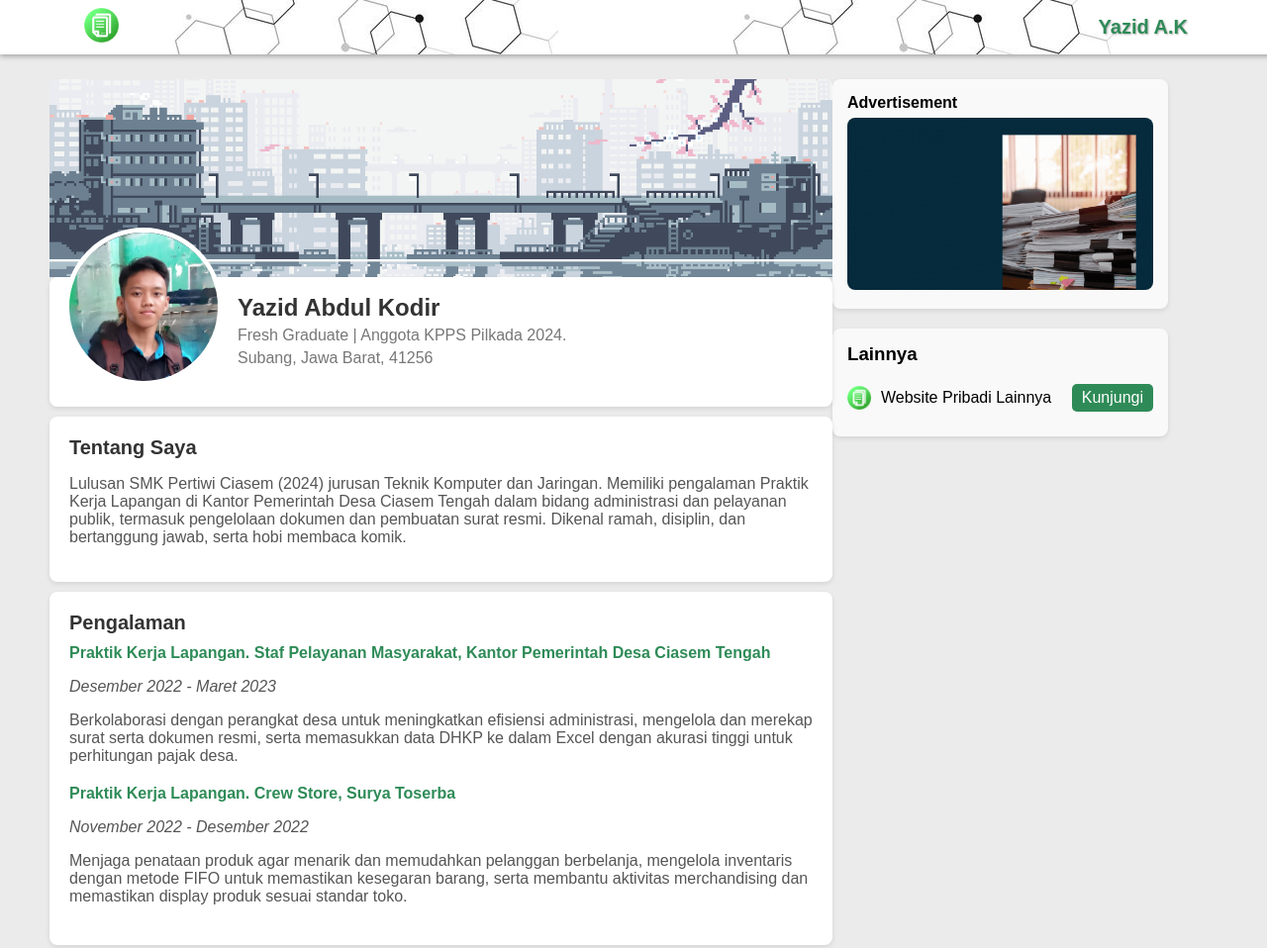
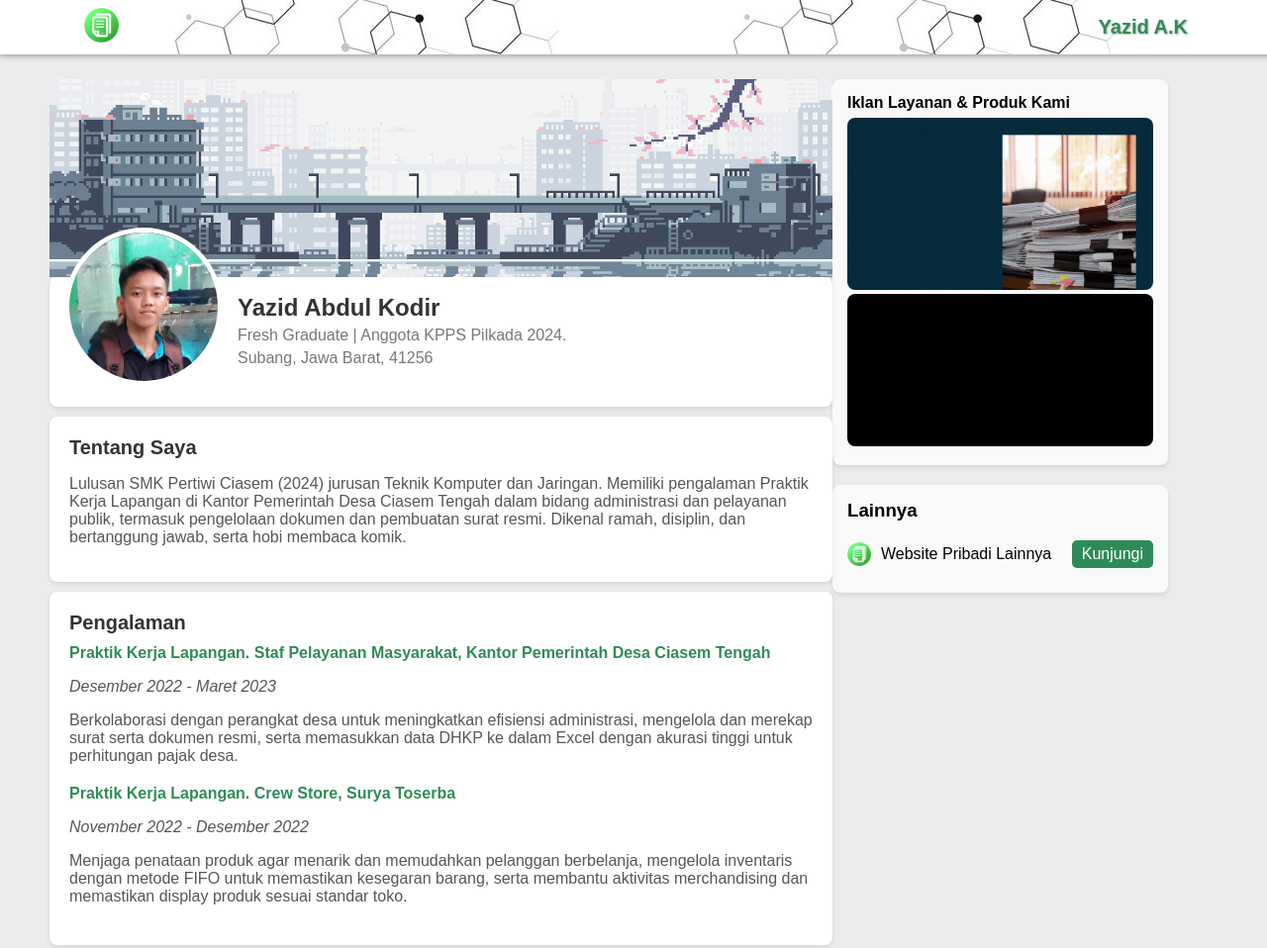
Before and after one commit to yazidabdulkodir/profile, a plain HTML site: page index.html in a window 1280 px wide. Shown: the top 958 px of the page at 99% size. Drawn offline with Linux system fonts and the light colour scheme.

Commit message:
add advertisement

```diff
--- a/index.html
+++ b/index.html
@@ -148,8 +148,9 @@
       <div class="sidebar">
         <!-- Iklan -->
         <div class="ad-section">
-          <h3>Advertisement</h3>
+          <h3>Iklan Layanan & Produk Kami</h3>
           <a href="https://bit.ly/4dzasHG" target="_blank"><img src="ads/penulisan-laporan-pkl.gif" alt="Gambar Iklan" /></a>
+          <a href="https://bit.ly/47WkGAu" target="_blank"><img src="ads/iklan-bakso.gif" alt="Gambar Iklan" /></a>
         </div>
 
         <!-- Link Sosial Media -->
```
Also changed, not shown: ads/iklan-bakso.gif (added).
